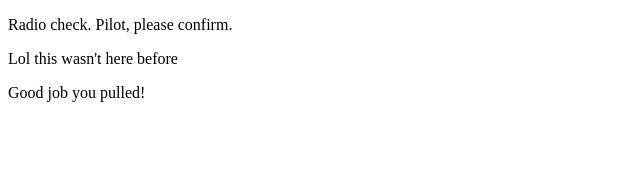
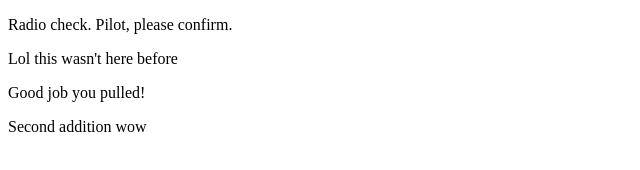
Before and after one commit to Quombus/communication-log, a plain HTML site: page index.html in a window 1280 px wide. Shown: the whole page, without its empty margins (0-640 px from the left). Drawn offline with Linux system fonts and the light colour scheme.

Commit message:
second addition

```diff
--- a/index.html
+++ b/index.html
@@ -4,5 +4,6 @@
       <p>Radio check. Pilot, please confirm.</p>
       <p>Lol this wasn't here before</p>
       <p>Good job you pulled!</p>
+      <p>Second addition wow</p>
    </body>
 </html>
```
